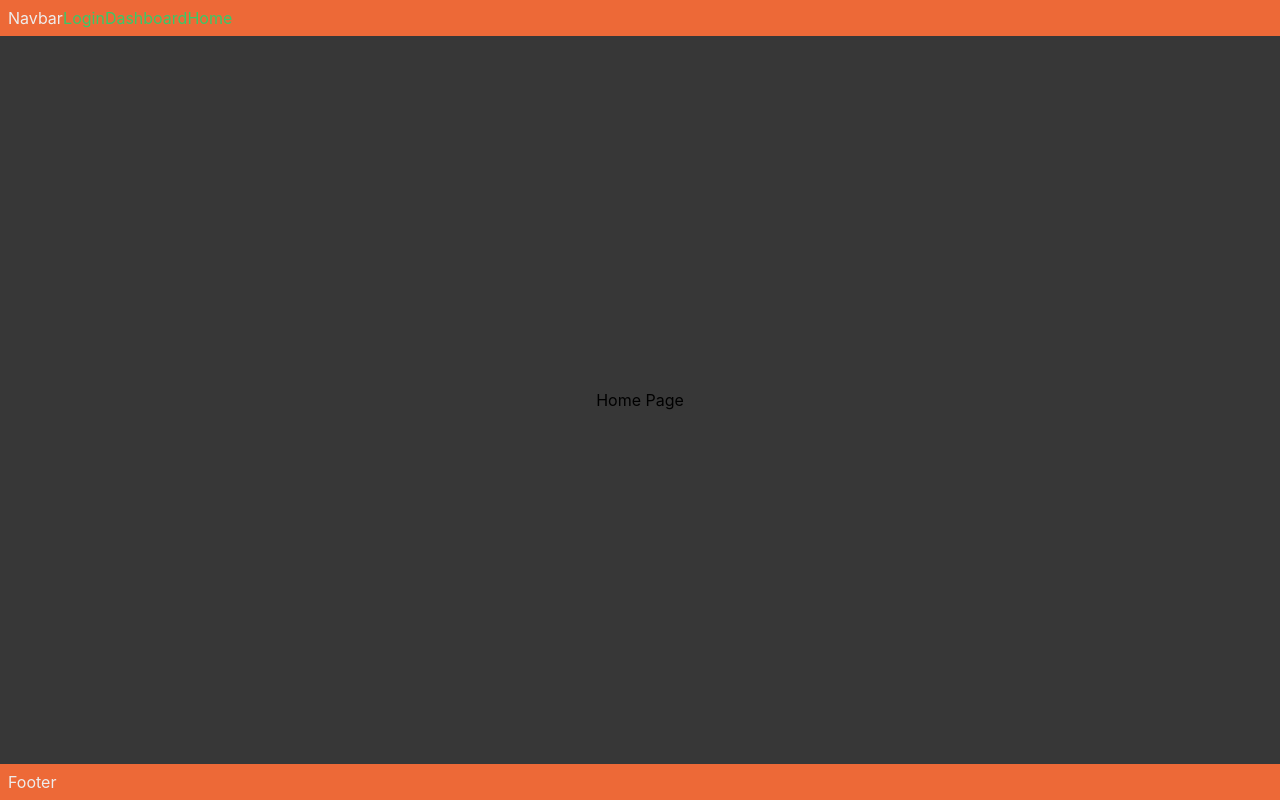
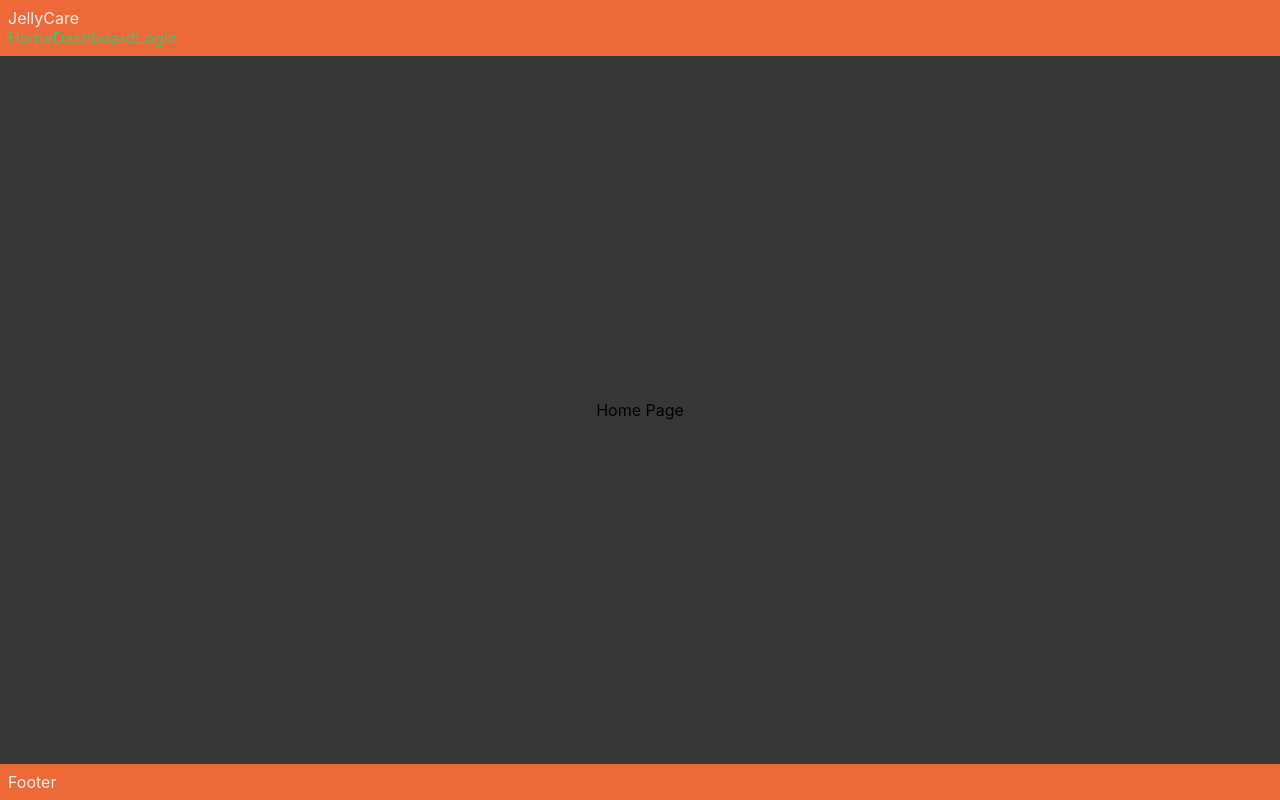
Before and after one commit to jake-the-cake/jelly-care, a React (Create React App) app in the folder client/: page / in a window 1280 px wide. Built offline with nearby package versions, Linux system fonts and the light colour scheme.

Commit message:
refactor navbar

```diff
--- a/client/src/App.tsx
+++ b/client/src/App.tsx
@@ -15,7 +15,7 @@ const App = () => {
         <Navbar />
         <Routes>
           <Route path='/' element={<>Home Page</>} />
-          <Route path='/home' element={user ? <Dashboard /> : <Login />} />
+          <Route path='/dashboard' element={user ? <Dashboard /> : <Login />} />
           <Route path='/login' element={<Login />} />
         </Routes>
         <footer>
--- a/client/src/components/Navbar.tsx
+++ b/client/src/components/Navbar.tsx
@@ -1,11 +1,19 @@
 import { Link } from 'react-router-dom'
+import { navigationData } from '../data/navigationData'
+
 export const Navbar = () => {
   return (
     <nav className='header__container'>
-      Navbar
-      <Link to='/login'>Login</Link>
-      <Link to='/home'>Dashboard</Link>
-      <Link to='/'>Home</Link>
+      <div className='header__title'>
+        <span className='header__title--text'>JellyCare</span>
+      </div>
+      <div className='header__nav'>
+        {
+          navigationData.map(( link, index: number ) => (
+            link.type === 'link' && <Link className='header__nav--link' to={link.url}>{ link.text }</Link>
+          ))
+        }
+      </div>
     </nav>
   )
 }
--- /dev/null
+++ b/client/src/data/navigationData.ts
@@ -0,0 +1,23 @@
+interface NavigationDataProps {
+  type: string,
+  url: string,
+  text: string
+}
+
+export const navigationData: NavigationDataProps[] = [
+    {
+      type: 'link',
+      url: '/',
+      text: 'Home'
+    },
+    {
+      type: 'link',
+      url: '/dashboard',
+      text: 'Dashboard'
+    },
+    {
+      type: 'link',
+      url: '/login',
+      text: 'Login'
+    },
+  ]
```
Also changed, not shown: client/src/apps/custody/pages/Home.tsx (added, +7 -0 lines), 1 other file (tests, documents, lock files or other folders).
